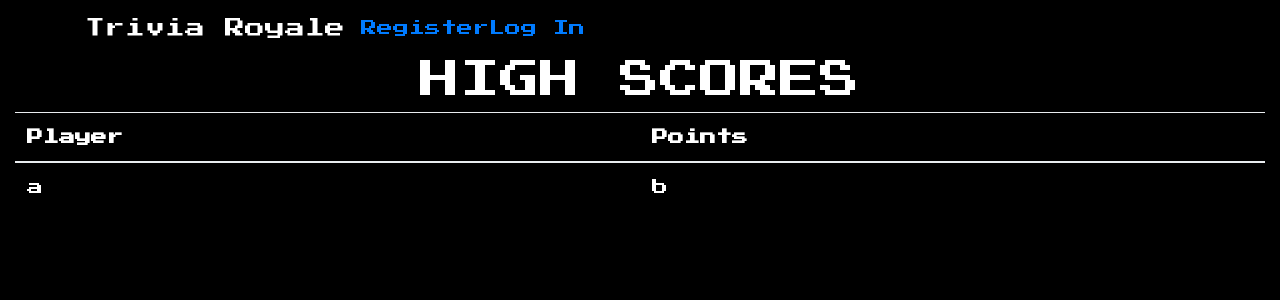
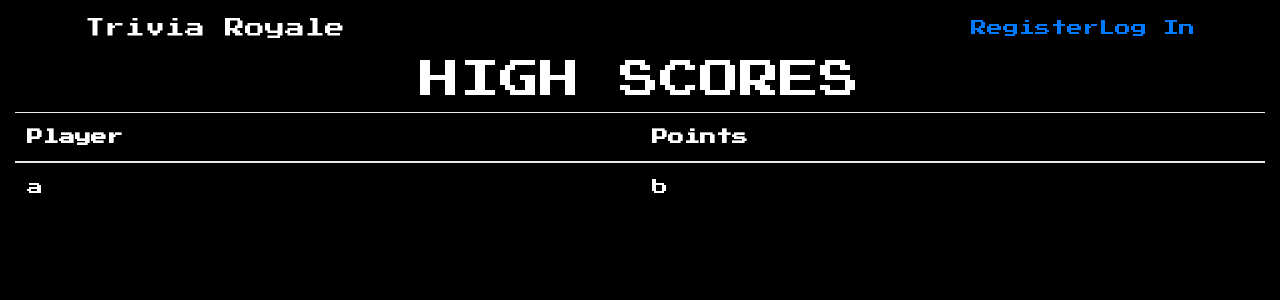
Before and after one commit to robinspiers/IK22, a Flask app: page / in a window 1280 px wide. Shown: the top 300 px of the page. Run offline with Flask 2, Linux system fonts and the light colour scheme; some libraries are stand-ins or nearby versions; some web fonts are replaced.

Commit message:
probeer te shuffelen

```diff
--- a/triviaroyale/templates/layout.html
+++ b/triviaroyale/templates/layout.html
@@ -58,14 +58,14 @@
                         </button>
                         <a class="navbar-brand" href="{{ url_for('index') }}">Trivia Royale</a>
                     </div>
-                    <div class="collapse navbar-collapse" id="nav-content">
+                    <div class="collapse navbar-collapse justify-content-end" id="nav-content">
                         {% if session.user_id %}
-                            <ul class="nav navbar-nav justify-content-start">
+                            <ul class="collapse navbar-collapse justify-content-start">
                                 <li>
                                     <a class="nav-link" href="{{ url_for('pregame') }}">Play!</a>
                                 </li>
                             </ul>
-                            <ul class="nav navbar-nav justify-content-end">
+                            <ul class="collapse navbar-collapse justify-content-end">
                                 <li>
                                     <a class="navbar-item" href="{{ url_for('logout') }}">Log Out</a>
                                 </li>
```
Also changed, not shown: triviaroyale/templates/questioncat1.html (+5 -5 lines), triviaroyale/triviaroyale.db.
